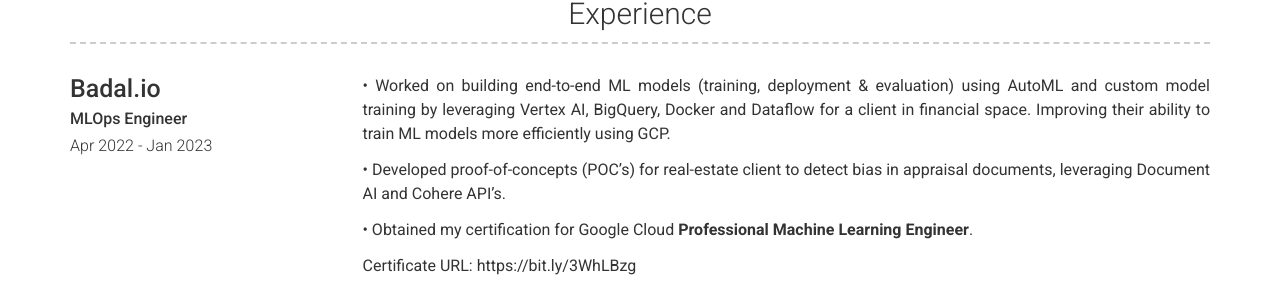
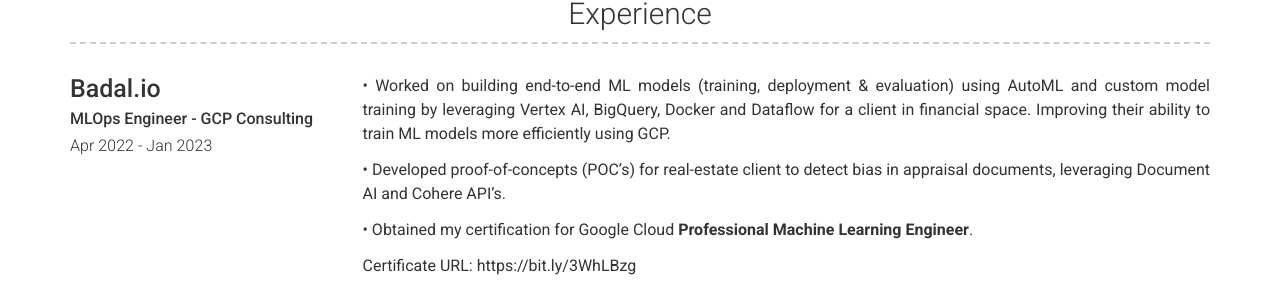
Before and after one commit to saimmehmood/saimmehmood.github.io, a Jekyll site: the page built from index.md, in a window 1280 px wide and 900 px high, scrolled down 796 px. Shown: the part 151-453 px from the top of the window. Built offline with Jekyll 4.4.1, drawn with Linux system fonts in a browser that asks for light colours; nearby versions of some CDN libraries.

Commit message:
Thu Mar 23 2:17 PM

```diff
--- a/_data/experience.yml
+++ b/_data/experience.yml
@@ -1,7 +1,7 @@
 - layout: left
   company: Badal.io
   # link: http://dminer.eecs.yorku.ca/
-  job_title: MLOps Engineer
+  job_title: MLOps Engineer - GCP Consulting
   dates: Apr 2022 - Jan 2023
 
   description: | # this will include new lines to allow paragraphs
```
